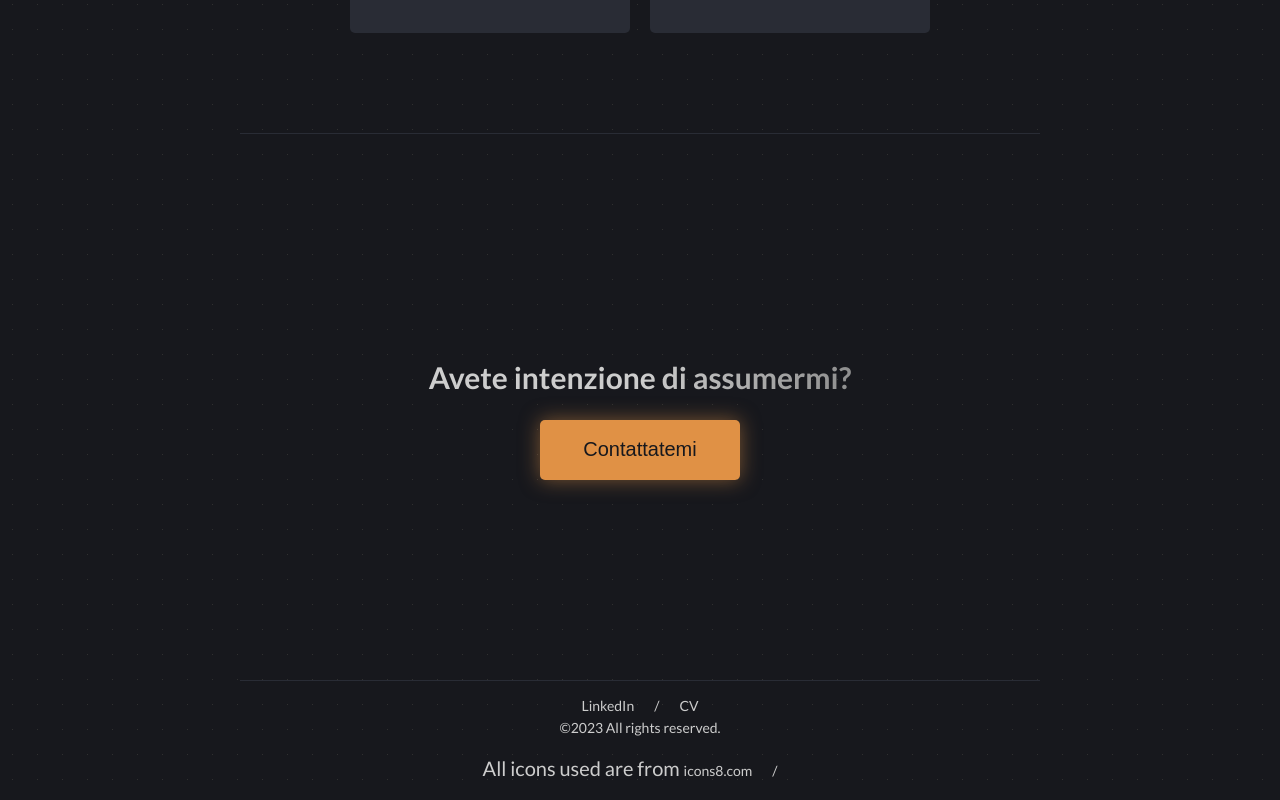
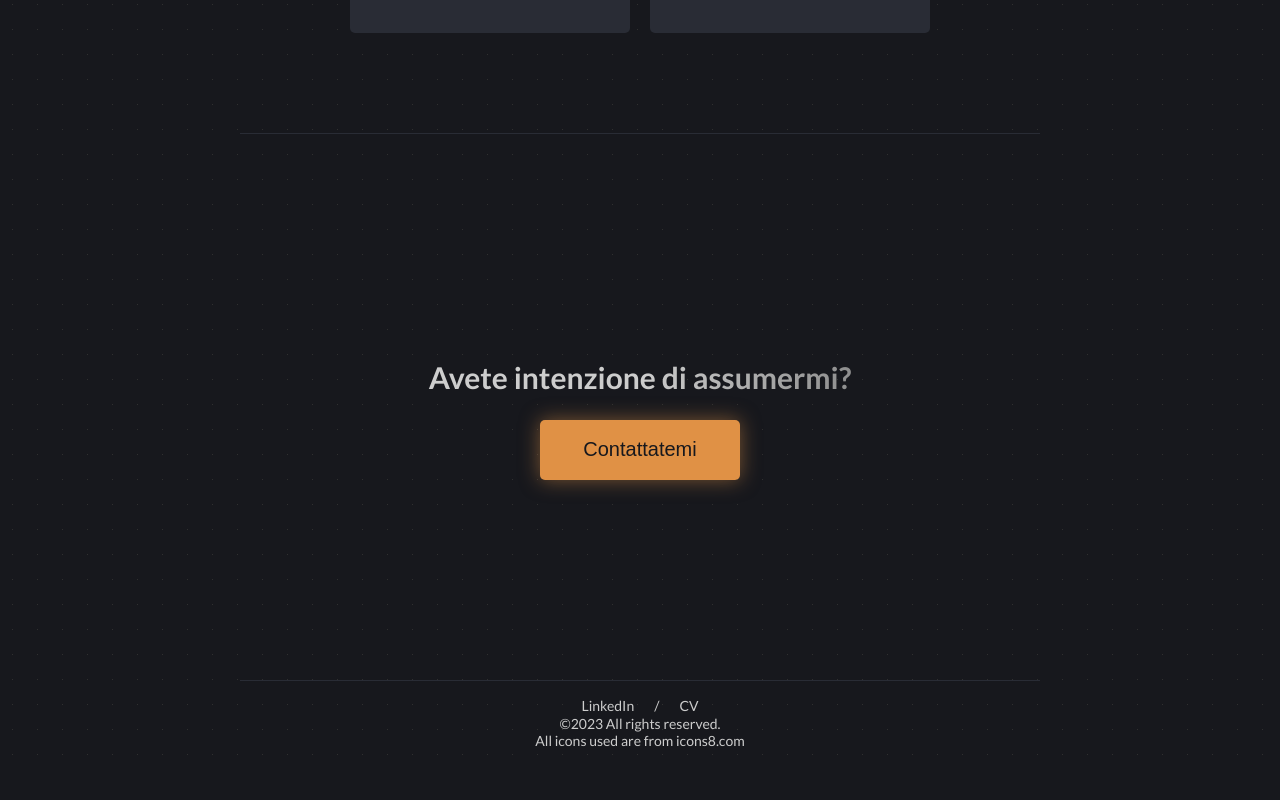
Before and after one commit to highwall-web/highwall-web.github.io, a React (Create React App) app: page / in a window 1280 px wide. Shown: the part 1583-2383 px from the top of the page. After the commit the page ends 2342 px from the top, so only its background shows below. Built offline with nearby package versions, Linux system fonts and the light colour scheme; no server answers; the database is empty.

Commit message:
DEV - Adjusted size and margin footer

```diff
--- a/src/components/FooterComponent/Footer.css
+++ b/src/components/FooterComponent/Footer.css
@@ -14,13 +14,14 @@ footer{
     margin-top: 0.2rem;
 }
 
-.footer-content a{
+.footer-content a, .footer-content p {
     text-decoration: none;
     font-size: 0.7rem;
     font-weight: 400;
+    margin: 0;
 }
 
-.footer-content a:nth-of-type(1)::after {
+.footer-content .link:nth-of-type(1)::after {
     content: "/";
     padding: 0 1rem;
 }
--- a/src/components/FooterComponent/Footer.js
+++ b/src/components/FooterComponent/Footer.js
@@ -6,8 +6,10 @@ const Footer = () => {
     return (
         <footer>
                 <nav className="footer-content">
-                    <a href="https://www.linkedin.com/in/mauro-pio-altamura-5b5b6027a" target="_blank" rel="noreferrer">LinkedIn</a>
-                    <a href="../../assets/CV-Mauro-Pio-Altamura.pdf" target="_blank" rel="noreferrer">CV</a>
+                    <a className={"link"} href="https://www.linkedin.com/in/mauro-pio-altamura-5b5b6027a"
+                       target="_blank" rel="noreferrer">LinkedIn</a>
+                    <a className={"link"} href="../../assets/CV-Mauro-Pio-Altamura.pdf" target="_blank"
+                       rel="noreferrer">CV</a>
                     <p className="rights">©{currentYear} All rights reserved.</p>
                     <p className={"icons"}>All icons used are from <a href={"https://icons8.com/"}>icons8.com</a></p>
                 </nav>
```
